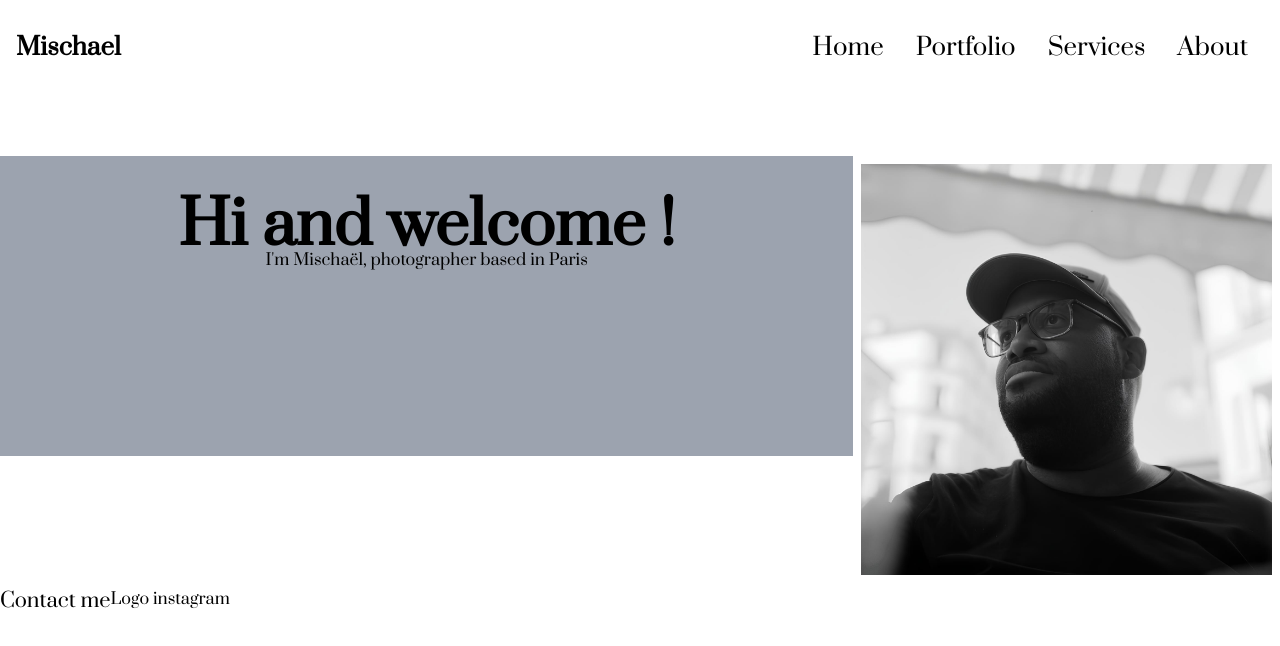
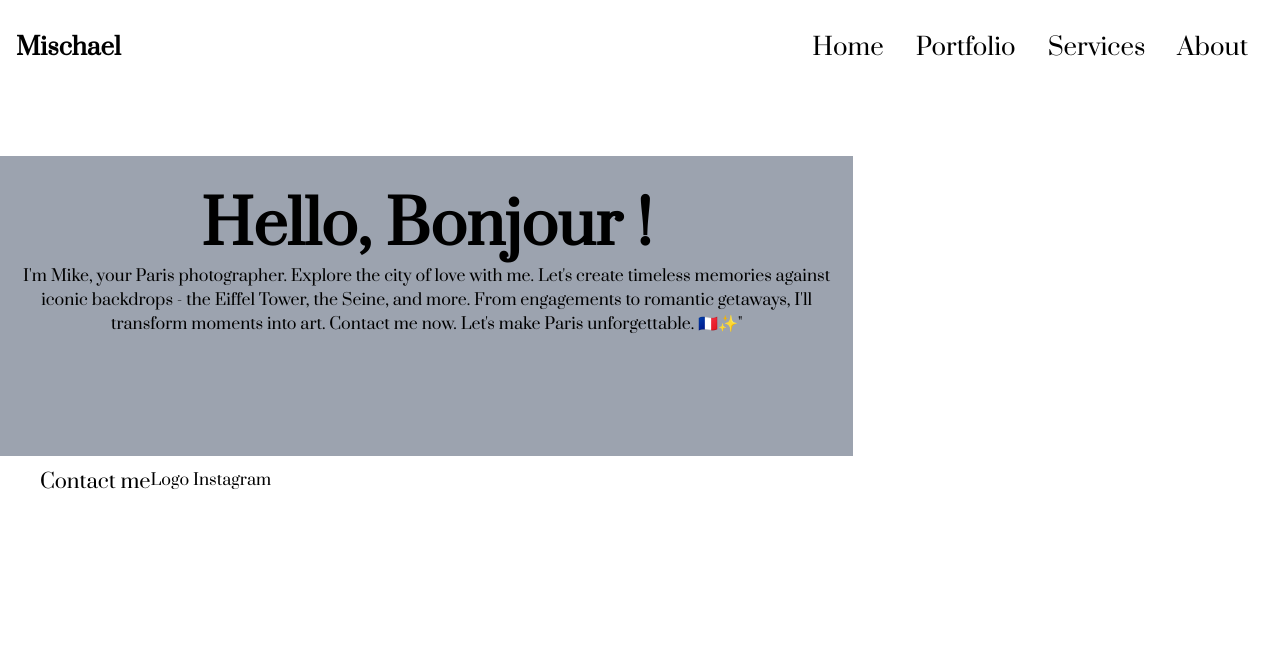
Before and after one commit to MischaelP/mikayel-portfolio-photo, a React (Vite) app: page / in a window 1280 px wide. Shown: the top 646 px of the page. Built offline with nearby package versions, Linux system fonts and the light colour scheme.

Commit message:
Display of msg is working

```diff
--- a/src/admin/Profile.jsx
+++ b/src/admin/Profile.jsx
@@ -1,7 +1,7 @@
 import React from 'react'
 import { useAuth0 } from "@auth0/auth0-react";
 import { useState, useEffect} from 'react';
-import axios from 'axios';
+import LogoutButton from '../components/LogoutButton';
 
 function Profile (){
     const { user, isAuthenticated, isLoading } = useAuth0();
@@ -44,16 +44,23 @@ function Profile (){
                 <div className='flex flex-col'>
                   <h1 className='text-l font-bold p-1'>Bonjour {user.name}</h1>
                 </div>
-                <ul>
+                    <div className='min-h-[250px] max-w-[1200px] mx-auto rounded border border-slate-400 '>
 
-                    <div className='min-h-[250px] max-w-[1200px] mx-auto rounded border border-slate-400'>
-                    <div className='flex divide-x divide-slate-700'>
+                    {msgData.map(messages => (
+                        <div key={messages._id} className="p-4 border-b border-slate-700">
+                        <h3>Nom : {messages.Nom}</h3>
+                        <h3>Prénom : {messages.Prenom}</h3>
+                        <h3>Email : {messages.Email}</h3>
+                        <p>Message : {messages.Message}</p>
+                      </div>
+                    ))}
 
-                    </div>
+
                 </div>
 
-                </ul>
+
           </div>
+
         )
       );
 }
--- a/src/components/Footer.jsx
+++ b/src/components/Footer.jsx
@@ -1,15 +1,22 @@
 import React from 'react'
 import { Link } from 'react-router-dom'
+import { useAuth0 } from '@auth0/auth0-react'
+import LogoutButton from './LogoutButton'
 
 function Footer() {
+  const { isAuthenticated } = useAuth0();
+
   return (
     <>
-      <div className='flex flex-cols sm:flex-row max-w-[1280px] py-3 mx-auto'>
-        <Link to='/Contact' className='font-prata text-xl'>Contact me</Link>
+        <div className='flex flex-cols sm:flex-row max-w-[1280px] py-3 mx-auto p-10'>
+                <Link to='/Contact' className='font-prata text-xl'>Contact me</Link>
+                {isAuthenticated && (
 
-        <p className='font-prata'>Logo instagram</p>
-      </div>
+                        <LogoutButton />
 
+                )}
+                <p className='font-prata'>Logo Instagram</p>
+            </div>
     </>
   )
 }
--- a/src/components/LoginButton.jsx
+++ b/src/components/LoginButton.jsx
@@ -4,7 +4,12 @@ import { useAuth0 } from '@auth0/auth0-react';
 const LoginButton = () => {
   const { loginWithRedirect } = useAuth0();
 
-  return <button onClick={() => loginWithRedirect()}>Log In bRO</button>;
+  return (
+
+    <div className='flex flex-col max-w-[1280px] mx-[300px] sm:pt-2 sm:flex-row h-[100px]'>
+    <button onClick={() => loginWithRedirect()}>Connexion</button>
+    </div>
+  )
 };
 
 
--- a/src/components/LogoutButton.jsx
+++ b/src/components/LogoutButton.jsx
@@ -5,9 +5,11 @@ const LogoutButton = () => {
   const { logout } = useAuth0();
 
   return (
+    <div className='flex flex-col max-w-[1280px] mx-[300px] sm:pt-2 sm:flex-row h-[100px]'>
     <button onClick={() => logout({ logoutParams: { returnTo: window.location.origin } })}>
-      Log Out
+      <p className="font-bold ">Log out</p>
     </button>
+    </div>
   );
 };
 
--- a/src/components/NavBar.jsx
+++ b/src/components/NavBar.jsx
@@ -1,12 +1,14 @@
 import React, { useState } from 'react'
 import { BrowserRouter, Routes, Route, Link } from "react-router-dom";
 import {AiOutlineClose, AiOutlineMenu} from 'react-icons/ai';
+import { useAuth0 } from '@auth0/auth0-react';
 
 
 
 
 function NavBar() {
     const [showMenu, setShowMenu] = useState(true);
+    const { isAuthenticated } = useAuth0();
 
     const handlenav = () => {
       setShowMenu(!showMenu);
@@ -23,6 +25,7 @@ function NavBar() {
             <li className='font-prata md:text-2xl p-4'><Link to = "/Portfolio">Portfolio</Link></li>
             <li className='font-prata md:text-2xl p-4'><Link to = "/Services">Services</Link></li>
             <li className='font-prata md:text-2xl p-4'><Link to = "/Contact">About</Link></li>
+            {isAuthenticated && <li className='font-prata md:text-2xl p-4'><Link to="/Profile">Profile</Link></li>}
           </ul>
             <div onClick={handlenav} className='block md:hidden'>
               {!showMenu  ? <AiOutlineClose size={20} /> : <AiOutlineMenu size={20} />}
@@ -36,6 +39,7 @@ function NavBar() {
                 <li className='font-prata text-xl p-4 border-b border-white' ><Link to = "/Portfolio">Portfolio</Link></li>
                 <li className='font-prata text-xl p-4 border-b border-white'><Link to = "/Services">Services</Link></li>
                 <li className='font-prata text-xl p-4'><Link to = "/Contact">About</Link></li>
+                {isAuthenticated && <li className='font-prata text-xl p-4'><Link to="/Profile">Profile</Link></li>}
               </ul>
           </div>
        </div>
--- a/src/pages/Contact.jsx
+++ b/src/pages/Contact.jsx
@@ -7,7 +7,9 @@ function Contact() {
 
   return (
     <>
-    Send me a email
+     <div className='flex flex-col max-w-[1280px]  mx-auto sm:pt-2 sm:flex-row h-[100px] p-12'>
+      <p>Send me an Email</p>
+     </div>
     <ContactForm />
     </>
   )
--- a/src/pages/Home.jsx
+++ b/src/pages/Home.jsx
@@ -1,5 +1,5 @@
 import React from 'react'
-import Mika from '../img/presentation/miki_upscale.jpg'
+
 
 
 
@@ -9,11 +9,14 @@ function Home() {
     <>
         <div className='flex flex-col mx-auto sm:flex-row md:pt-[60px] max-w-[1280px] sm:pt-2'>
           <div className='px-2 py-6 sm:w-2/3 bg-gray-400 h-[300px]'>
-            <h2 className='font-prata text-lg pt-8 font-semibold text-center md:text-[60px]'>Hi and welcome !</h2>
-            <p className='font-prata text-center text-align pt-2'>I'm Mischaël, photographer based in Paris</p>
+            <h2 className='font-prata text-lg pt-8 font-semibold text-center md:text-[60px]'>Hello, Bonjour !</h2>
+            <p className='font-prata text-center text-align pt-6'>
+            I'm Mike, your Paris photographer. Explore the city of love with me. Let's create timeless memories against iconic backdrops - the Eiffel Tower, the Seine, and more.
+            From engagements to romantic getaways, I'll transform moments into art. Contact me now. Let's make Paris unforgettable. 🇫🇷✨"
+            </p>
           </div>
           <div className='flex px-2 pt-2 md:w-1/3' >
-            <img src={Mika}/>
+
           </div>
         </div>
     </>
--- a/src/pages/Login.jsx
+++ b/src/pages/Login.jsx
@@ -1,5 +1,4 @@
 import React from 'react'
-import LoginForm from "../components/LoginForm"
 import LoginButton from '../components/LoginButton'
 import LogoutButton from '../components/LogoutButton'
 
```
